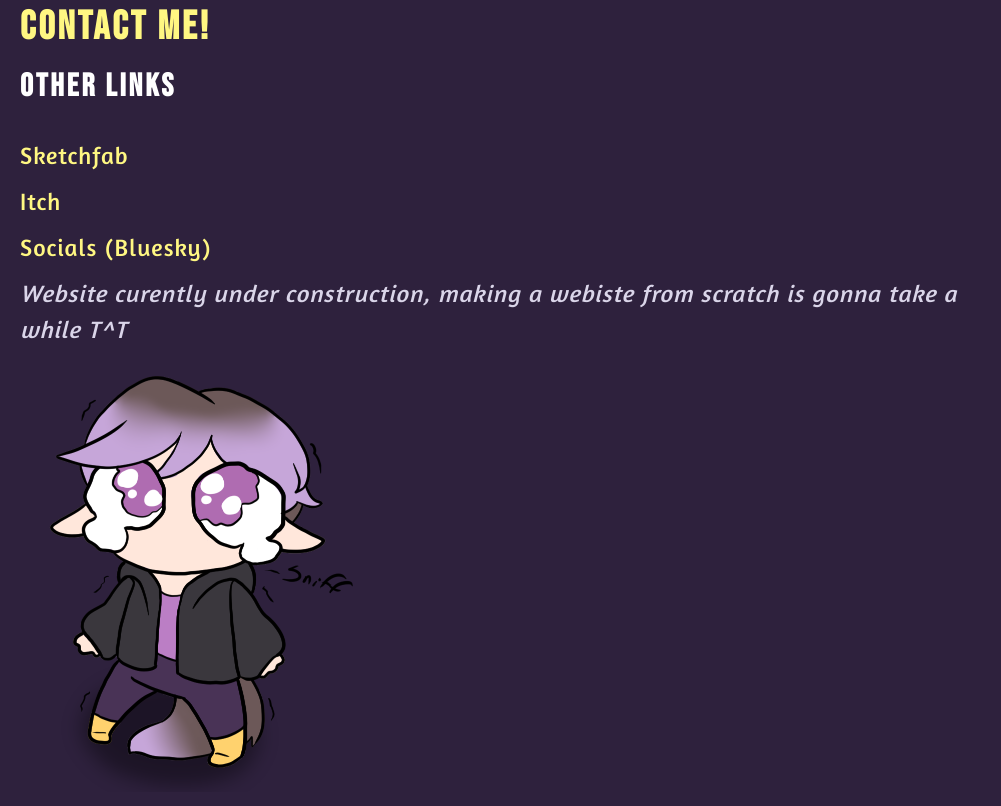
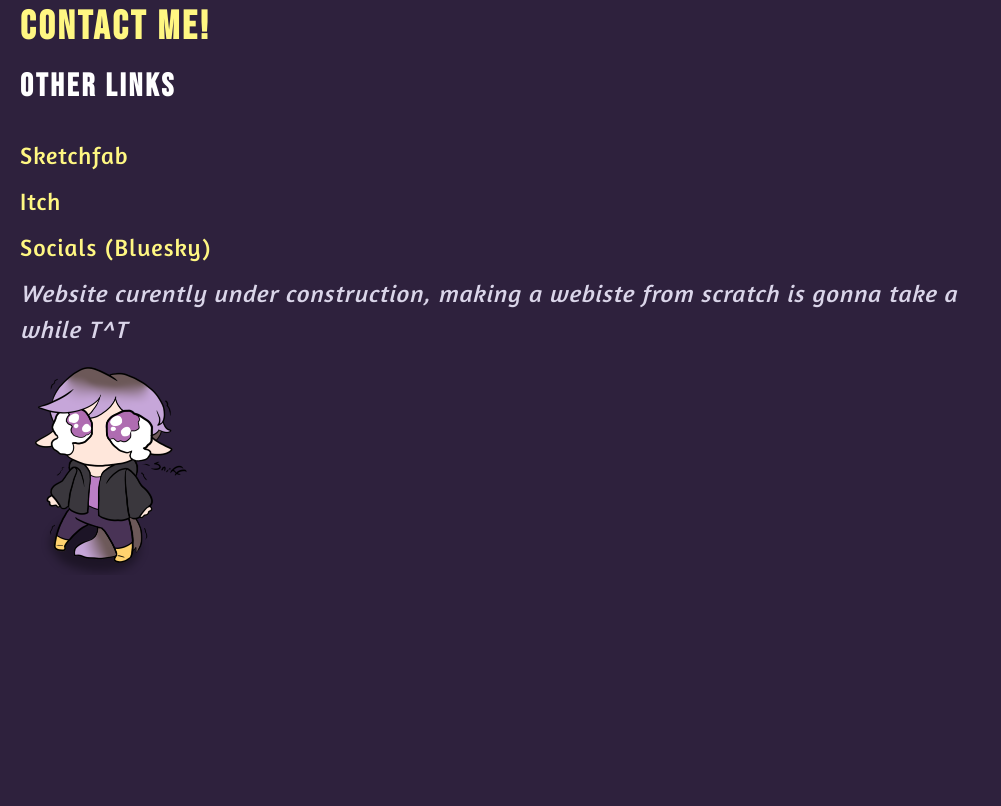
Before and after one commit to MReidGameArt/mreidgameart.io, a plain HTML site: page index.html in a window 1280 px wide. Shown: the part 736-1542 px from the top of the page, without its empty margins (0-1001 px from the left). After the commit the page ends 1325 px from the top, so only its background shows below. Drawn offline with Linux system fonts and the light colour scheme.

Commit message:
Update index.html

```diff
--- a/index.html
+++ b/index.html
@@ -164,7 +164,7 @@
     <p><a href="https://mreid-gameart.itch.io/"target="_blank">Itch</a></p>
     <p><a href="https://bsky.app/profile/mreid-gameart.bsky.social"target="_blank">Socials (Bluesky)</a></p>
     <p><em> Website curently under construction, making a webiste from scratch is gonna take a while T^T</em></p>
-    <img src="Images/Emote_Sad.png" alt="" width="349.5"height="434">
+    <img src="Images/Emote_Sad.png" alt="" width="174.75"height="217">
 
 </body>
 </html>
```
